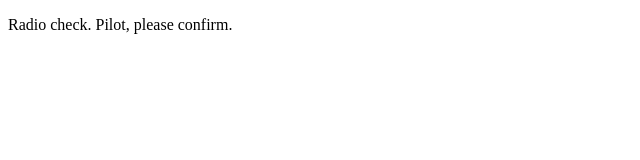
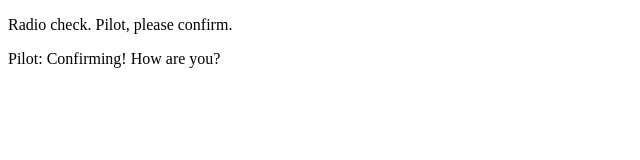
Before and after one commit to Tam-Leonard/communication-log, a plain HTML site: page index.html in a window 1280 px wide. Shown: the whole page, without its empty margins (0-640 px from the left). Drawn offline with Linux system fonts and the light colour scheme.

Commit message:
Pilot initial response.

```diff
--- a/index.html
+++ b/index.html
@@ -2,5 +2,6 @@
 <html>
    <body>
       <p>Radio check. Pilot, please confirm.</p>
+      <p>Pilot: Confirming! How are you?</p>
    </body>
 </html>
```
